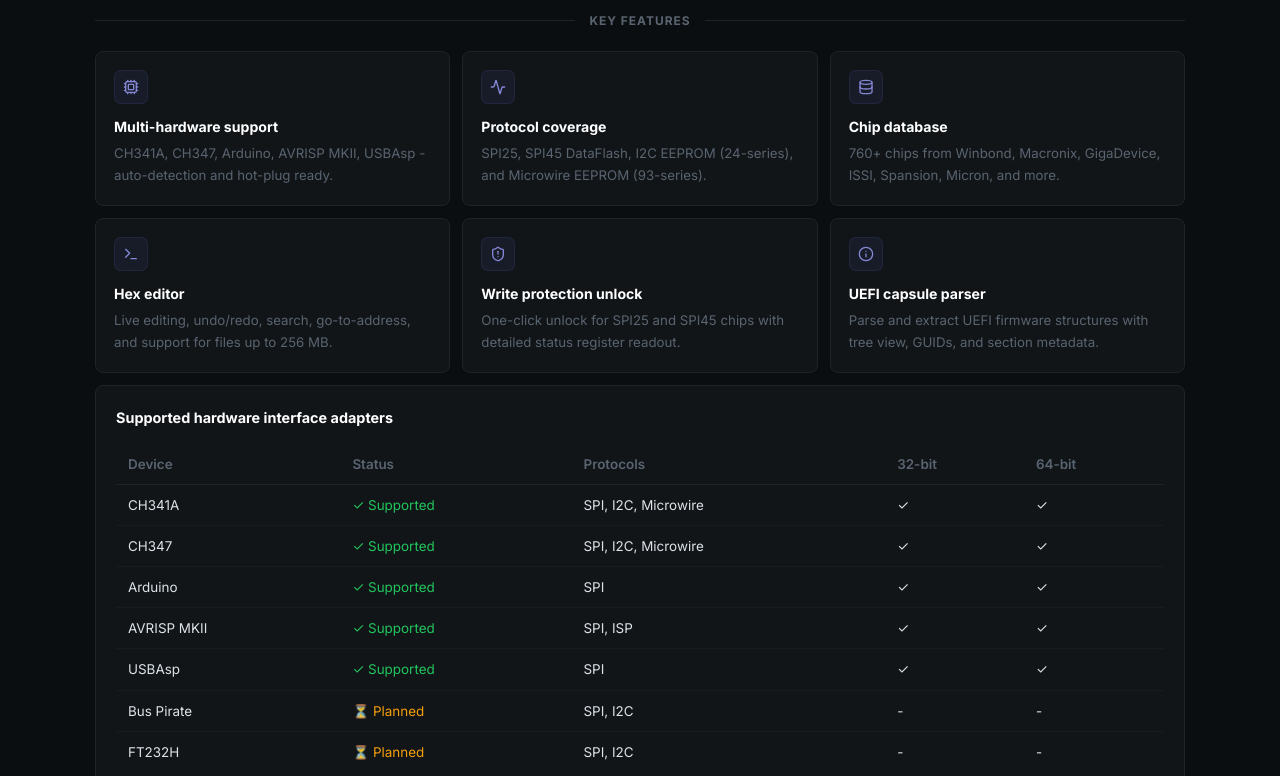
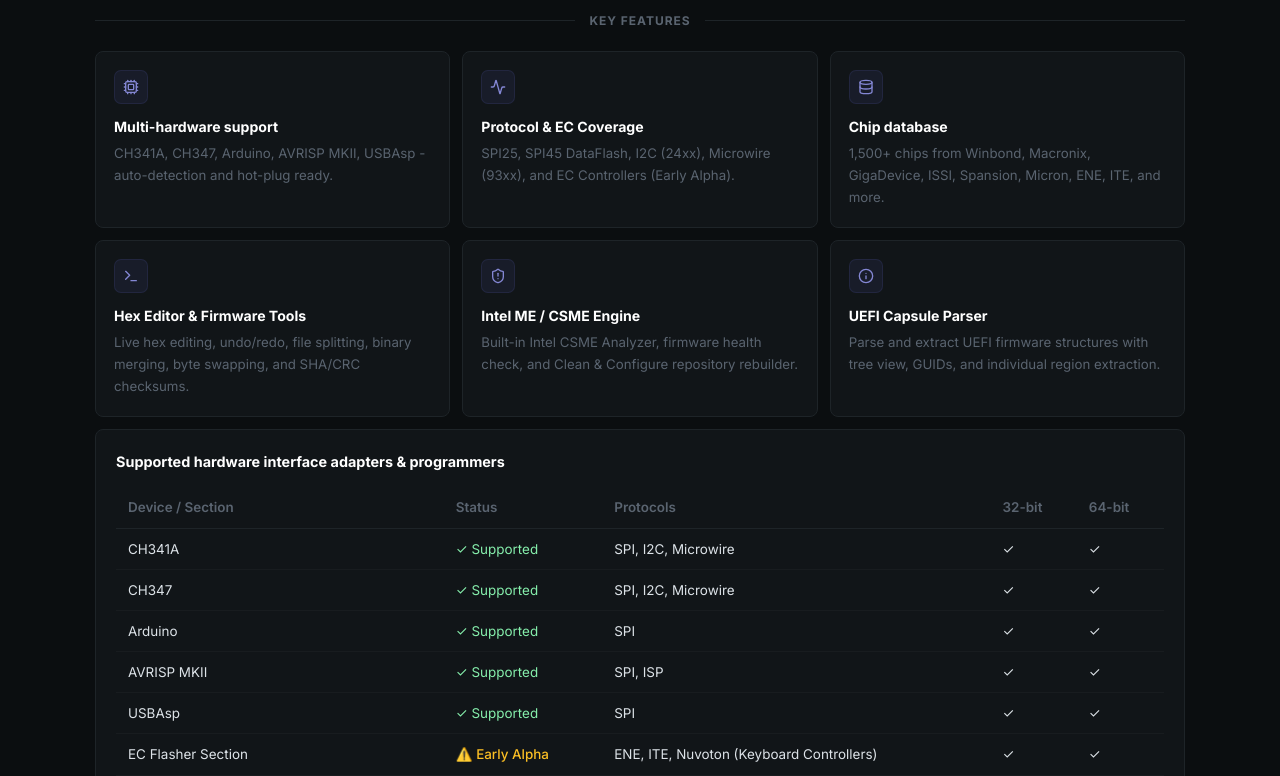
Before and after one commit to Raoufbaa/EEflasher-Release, a Next.js app: page / in a window 1280 px wide. Shown: the part 1184-1960 px from the top of the page. Built offline with nearby package versions, Linux system fonts and the light colour scheme; no server answers.

Commit message:
updated documentation

```diff
--- a/src/app/page.jsx
+++ b/src/app/page.jsx
@@ -212,41 +212,41 @@
 
         <div className={styles.featureItem}>
           <div className={styles.fIcon}><Activity size={16} /></div>
-          <h4>Protocol coverage</h4>
-          <p>SPI25, SPI45 DataFlash, I2C EEPROM (24-series), and Microwire EEPROM (93-series).</p>
+          <h4>Protocol &amp; EC Coverage</h4>
+          <p>SPI25, SPI45 DataFlash, I2C (24xx), Microwire (93xx), and EC Controllers (Early Alpha).</p>
         </div>
 
         <div className={styles.featureItem}>
           <div className={styles.fIcon}><DbIcon size={16} /></div>
           <h4>Chip database</h4>
-          <p>760+ chips from Winbond, Macronix, GigaDevice, ISSI, Spansion, Micron, and more.</p>
+          <p>1,500+ chips from Winbond, Macronix, GigaDevice, ISSI, Spansion, Micron, ENE, ITE, and more.</p>
         </div>
 
         <div className={styles.featureItem}>
           <div className={styles.fIcon}><Terminal size={16} /></div>
-          <h4>Hex editor</h4>
-          <p>Live editing, undo/redo, search, go-to-address, and support for files up to 256 MB.</p>
+          <h4>Hex Editor &amp; Firmware Tools</h4>
+          <p>Live hex editing, undo/redo, file splitting, binary merging, byte swapping, and SHA/CRC checksums.</p>
         </div>
 
         <div className={styles.featureItem}>
           <div className={styles.fIcon}><ShieldAlert size={16} /></div>
-          <h4>Write protection unlock</h4>
-          <p>One-click unlock for SPI25 and SPI45 chips with detailed status register readout.</p>
+          <h4>Intel ME / CSME Engine</h4>
+          <p>Built-in Intel CSME Analyzer, firmware health check, and Clean &amp; Configure repository rebuilder.</p>
         </div>
 
         <div className={styles.featureItem}>
           <div className={styles.fIcon}><Info size={16} /></div>
-          <h4>UEFI capsule parser</h4>
-          <p>Parse and extract UEFI firmware structures with tree view, GUIDs, and section metadata.</p>
+          <h4>UEFI Capsule Parser</h4>
+          <p>Parse and extract UEFI firmware structures with tree view, GUIDs, and individual region extraction.</p>
         </div>
       </div>
 
       {/* Supported Hardware Table */}
       <div className={styles.hwPanel} id="hardware">
-        <h3>Supported hardware interface adapters</h3>
+        <h3>Supported hardware interface adapters &amp; programmers</h3>
         <table className={styles.table}>
           <thead>
-            <tr><th>Device</th><th>Status</th><th>Protocols</th><th>32-bit</th><th>64-bit</th></tr>
+            <tr><th>Device / Section</th><th>Status</th><th>Protocols</th><th>32-bit</th><th>64-bit</th></tr>
           </thead>
           <tbody>
             <tr><td>CH341A</td><td><span className={styles.check}>✓ Supported</span></td><td>SPI, I2C, Microwire</td><td className={styles.check}>✓</td><td className={styles.check}>✓</td></tr>
@@ -254,8 +254,10 @@
             <tr><td>Arduino</td><td><span className={styles.check}>✓ Supported</span></td><td>SPI</td><td className={styles.check}>✓</td><td className={styles.check}>✓</td></tr>
             <tr><td>AVRISP MKII</td><td><span className={styles.check}>✓ Supported</span></td><td>SPI, ISP</td><td className={styles.check}>✓</td><td className={styles.check}>✓</td></tr>
             <tr><td>USBAsp</td><td><span className={styles.check}>✓ Supported</span></td><td>SPI</td><td className={styles.check}>✓</td><td className={styles.check}>✓</td></tr>
-            <tr><td>Bus Pirate</td><td><span className={styles.plan}>⏳ Planned</span></td><td>SPI, I2C</td><td>-</td><td>-</td></tr>
-            <tr><td>FT232H</td><td><span className={styles.plan}>⏳ Planned</span></td><td>SPI, I2C</td><td>-</td><td>-</td></tr>
+            <tr><td>EC Flasher Section</td><td><span className={styles.inProgress}>⚠️ Early Alpha</span></td><td>ENE, ITE, Nuvoton (Keyboard Controllers)</td><td className={styles.check}>✓</td><td className={styles.check}>✓</td></tr>
+            <tr><td>FT232H</td><td><span className={styles.inProgress}>🛠️ In Works</span></td><td>SPI, I2C, JTAG (High-Speed MPSSE)</td><td className={styles.check}>✓</td><td className={styles.check}>✓</td></tr>
+            <tr><td>Dediprog (SF100 / SF600 / SF700)</td><td><span className={styles.plan}>⏳ In Planning</span></td><td>High-Speed SPI &amp; Quad-SPI</td><td>-</td><td>-</td></tr>
+            <tr><td>Bus Pirate</td><td><span className={styles.plan}>⏳ In Planning</span></td><td>SPI, I2C</td><td>-</td><td>-</td></tr>
           </tbody>
         </table>
       </div>
--- a/src/styles/Home.module.css
+++ b/src/styles/Home.module.css
@@ -430,6 +430,19 @@
   background: rgba(255, 255, 255, 0.02);
 }
 
+.check {
+  color: #86efac;
+}
+
+.inProgress {
+  color: #fbbf24;
+  font-weight: 500;
+}
+
+.plan {
+  color: var(--muted);
+}
+
 /* ─── req cards ─── */
 .reqGrid {
   display: grid;
```
Also changed, not shown: 1 other file (tests, documents, lock files or other folders).
